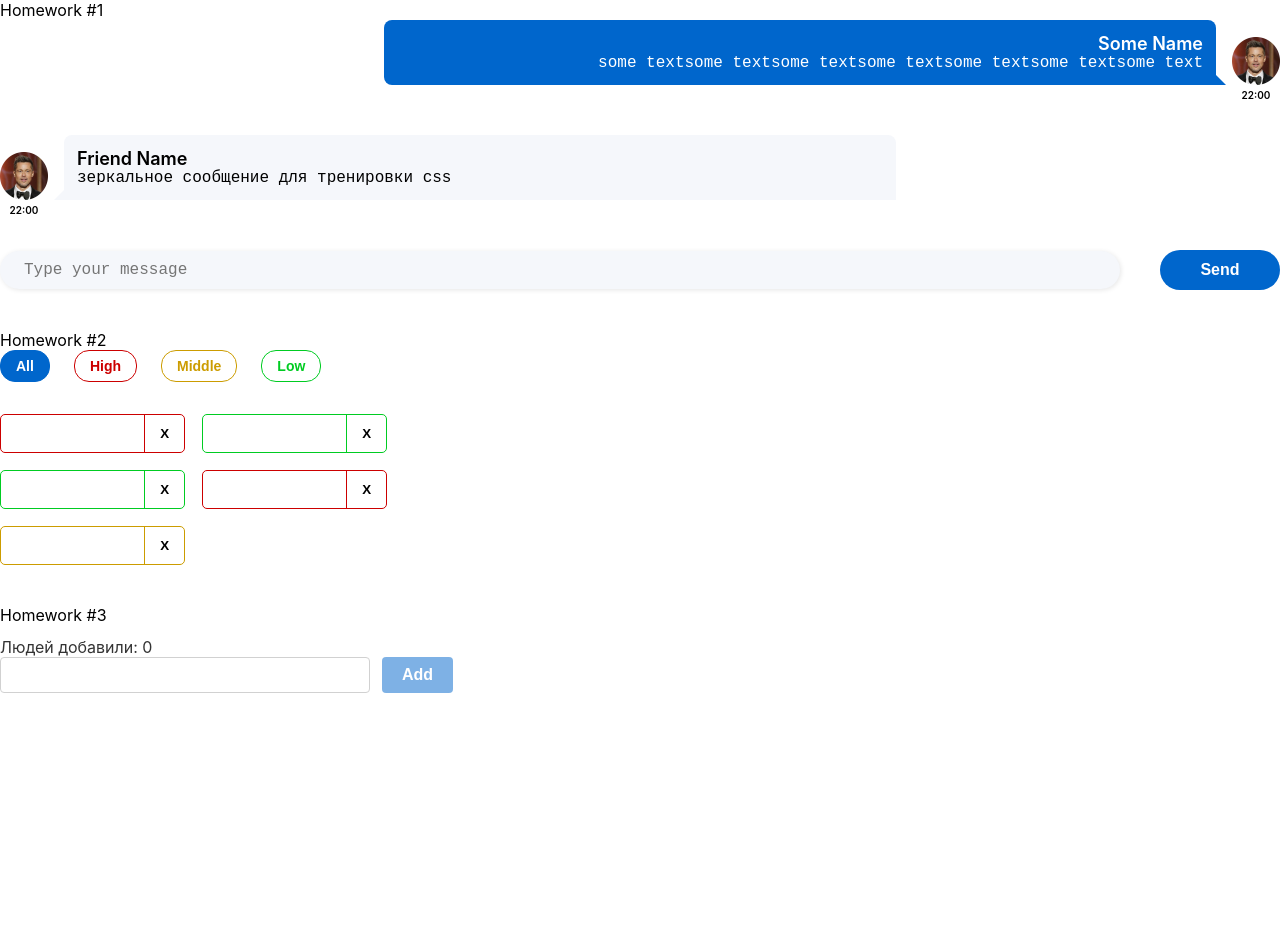
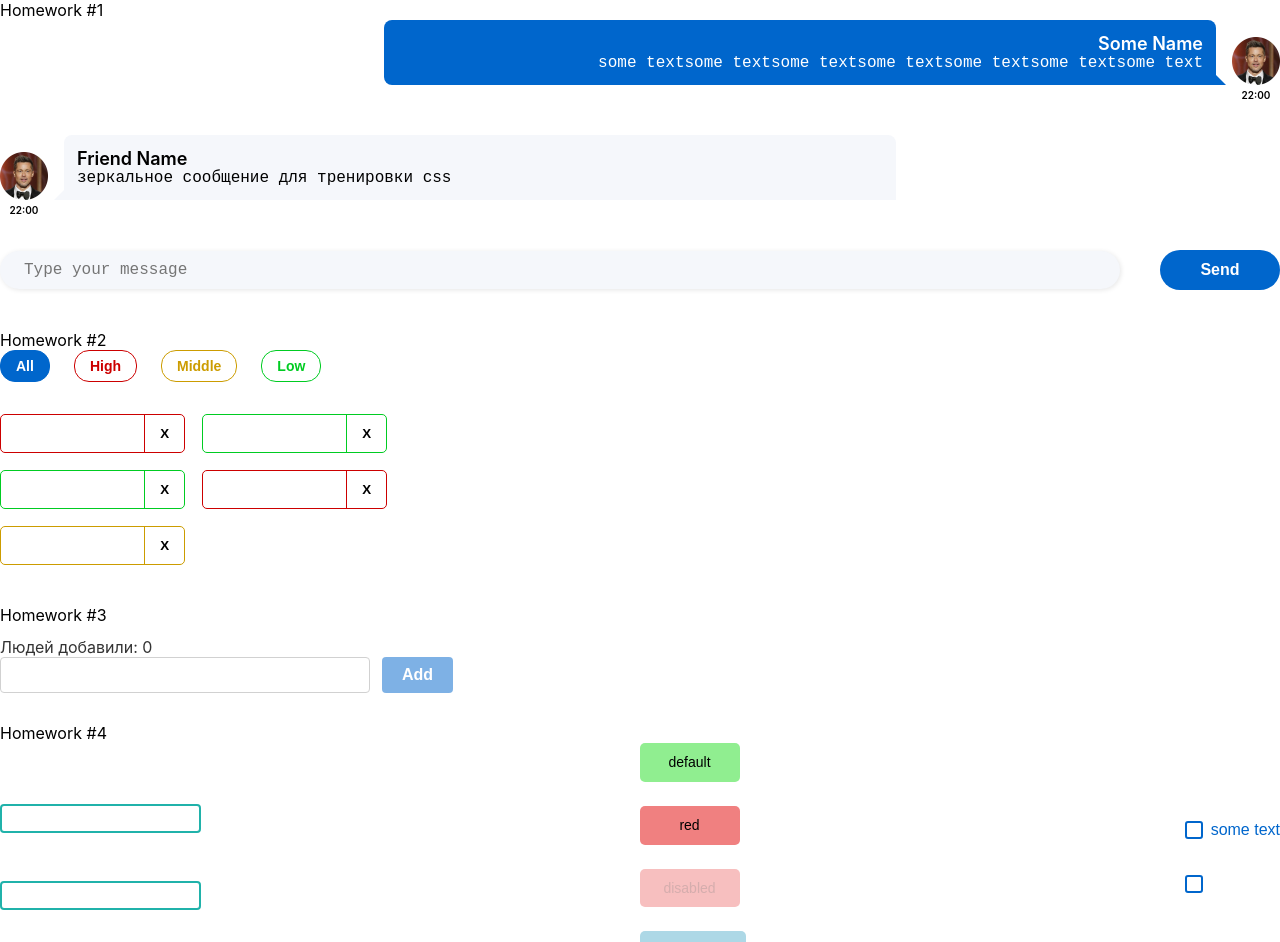
Before and after one commit to Odinokun/v-hw, a React (Create React App) app: page / in a window 1280 px wide. Shown: the top 942 px of the page. Before the commit the page ends 800 px from the top, so only its background shows below. Built offline with nearby package versions, Linux system fonts and the light colour scheme.

Commit message:
Add HW4 component and enhance styles for input, button, and checkbox components

```diff
--- a/src/s1-main/App.tsx
+++ b/src/s1-main/App.tsx
@@ -2,6 +2,7 @@ import s from './App.module.css';
 import HW1 from '../s2-homeworks/hw01/HW1';
 import HW2 from '../s2-homeworks/hw02/HW2';
 import HW3 from '../s2-homeworks/hw03/HW3';
+import HW4 from '../s2-homeworks/hw04/HW4';
 
 function App() {
   return (
@@ -9,7 +10,7 @@ function App() {
       <HW1 />
       <HW2 />
       <HW3 />
-      {/*<HW4/>*/}
+      <HW4 />
 
       {/*при выполнении дз 5 и более - закомментировать здесь дз 1-4, так как они есть внутри дз 5*/}
       {/*<HW5/>*/}
--- a/src/s2-homeworks/hw04/common/c1-SuperInputText/SuperInputText.module.css
+++ b/src/s2-homeworks/hw04/common/c1-SuperInputText/SuperInputText.module.css
@@ -1,20 +1,25 @@
 .input:focus {
+  border: 2px solid #9acd32;
+  outline: none;
 }
 
 .input {
-}
-
-.inputWrapper {
-}
-
-.superInput {
+  padding: 5px 10px;
+  border: 2px solid #20b2aa;
+  border-radius: 4px;
 }
 
 .errorInput {
+  border: 2px solid #ff6347;
 }
 
 .errorInput:focus {
+  border: 2px solid #ff6347;
 }
 
 .error {
+  margin-top: 5px;
+  color: #ff6347;
+  font-size: 12px;
+  font-weight: bold;
 }
--- a/src/s2-homeworks/hw04/common/c1-SuperInputText/SuperInputText.tsx
+++ b/src/s2-homeworks/hw04/common/c1-SuperInputText/SuperInputText.tsx
@@ -1,28 +1,16 @@
-import React, {
-    ChangeEvent,
-    DetailedHTMLProps,
-    InputHTMLAttributes,
-    KeyboardEvent,
-    ReactNode,
-} from 'react'
-import s from './SuperInputText.module.css'
+import React, { ChangeEvent, DetailedHTMLProps, InputHTMLAttributes, KeyboardEvent, ReactNode } from 'react';
+import s from './SuperInputText.module.css';
 
-// тип пропсов обычного инпута
-type DefaultInputPropsType = DetailedHTMLProps<InputHTMLAttributes<HTMLInputElement>,
-    HTMLInputElement>
+type DefaultInputPropsType = DetailedHTMLProps<InputHTMLAttributes<HTMLInputElement>, HTMLInputElement>;
 
-// здесь мы говорим что у нашего инпута будут такие же пропсы как у обычного инпута, кроме type
-// (чтоб не писать value: string, onChange: ...; они уже все описаны в DefaultInputPropsType)
 type SuperInputTextPropsType = Omit<DefaultInputPropsType, 'type'> & {
-    // и + ещё пропсы которых нет в стандартном инпуте
-    onChangeText?: (value: string) => void
-    onEnter?: () => void
-    error?: ReactNode
-    spanClassName?: string
-}
+  onChangeText?: (value: string) => void;
+  onEnter?: () => void;
+  error?: ReactNode;
+  spanClassName?: string;
+};
 
-const SuperInputText: React.FC<SuperInputTextPropsType> = (
-    {
+const SuperInputText: React.FC<SuperInputTextPropsType> = ({
   onChange,
   onChangeText,
   onKeyPress,
@@ -31,28 +19,21 @@ const SuperInputText: React.FC<SuperInputTextPropsType> = (
   className,
   spanClassName,
   id,
+  ...restProps
+}) => {
+  const onChangeCallback = (e: ChangeEvent<HTMLInputElement>) => {
+    onChange?.(e);
+    onChangeText?.(e.currentTarget.value);
+  };
+  const onKeyPressCallback = (e: KeyboardEvent<HTMLInputElement>) => {
+    onKeyPress?.(e);
 
-        ...restProps // все остальные пропсы попадут в объект restProps
-    }
-) => {
-    const onChangeCallback = (e: ChangeEvent<HTMLInputElement>) => {
-        onChange?.(e) // если есть пропс onChange, то передать ему е (поскольку onChange не обязателен)
+    onEnter && e.key === 'Enter' && onEnter();
+  };
 
-        onChangeText?.(e.currentTarget.value)
-    }
-    const onKeyPressCallback = (e: KeyboardEvent<HTMLInputElement>) => {
-        onKeyPress?.(e)
-
-        onEnter && // если есть пропс onEnter
-        e.key === 'Enter' && // и если нажата кнопка Enter
-        onEnter() // то вызвать его
-    }
-
-    const finalSpanClassName = s.error
-        + (spanClassName ? ' ' + spanClassName : '')
-    const finalInputClassName = s.input
-        + (error ? ' ' + s.errorInput : ' ' + s.superInput)
-        + (className ? ' ' + className : '') // задача на смешивание классов
+  const finalSpanClassName = s.error + (spanClassName ? ' ' + spanClassName : '');
+  const finalInputClassName =
+    s.input + (error ? ' ' + s.errorInput : ' ' + s.superInput) + (className ? ' ' + className : '');
 
   return (
     <div className={s.inputWrapper}>
@@ -62,16 +43,13 @@ const SuperInputText: React.FC<SuperInputTextPropsType> = (
         onChange={onChangeCallback}
         onKeyPress={onKeyPressCallback}
         className={finalInputClassName}
-                {...restProps} // отдаём инпуту остальные пропсы если они есть (value например там внутри)
+        {...restProps}
       />
-            <span
-                id={id ? id + '-span' : undefined}
-                className={finalSpanClassName}
-            >
+      <span id={id ? id + '-span' : undefined} className={finalSpanClassName}>
         {error}
       </span>
     </div>
-    )
-}
+  );
+};
 
-export default SuperInputText
+export default SuperInputText;
--- a/src/s2-homeworks/hw04/common/c2-SuperButton/SuperButton.module.css
+++ b/src/s2-homeworks/hw04/common/c2-SuperButton/SuperButton.module.css
@@ -1,36 +1,59 @@
 .button {
+  display: inline-block;
+  min-width: 100px;
+  padding: 10px 20px;
+  border: 1px solid transparent;
+  border-radius: 5px;
+  font-size: 14px;
+  line-height: 1.2;
+  text-align: center;
+  text-decoration: none;
+  transition: opacity 250ms cubic-bezier(0.4, 0, 0.2, 1);
+  cursor: pointer;
 }
 
 .disabled {
+  opacity: 0.5;
+  cursor: not-allowed;
 }
 
 .secondary {
+  background-color: #add8e6;
 }
 
 .default {
+  background-color: #90ee90;
 }
 
 .red {
+  background-color: #f08080;
 }
 
 .default:hover {
+  background-color: #008000;
 }
 
 .red:hover {
+  background-color: #f00;
 }
 
 .secondary:hover {
+  background-color: #00f;
 }
 
-
 .default:active {
+  background-color: #006400;
 }
 
 .secondary:active {
+  background-color: #00008b;
 }
 
 .red:active {
+  background-color: #8b0000;
 }
 
 .button:disabled {
+  opacity: 0.5;
+  cursor: not-allowed;
 }
--- a/src/s2-homeworks/hw04/common/c2-SuperButton/SuperButton.tsx
+++ b/src/s2-homeworks/hw04/common/c2-SuperButton/SuperButton.tsx
@@ -1,36 +1,23 @@
-import React, {ButtonHTMLAttributes, DetailedHTMLProps} from 'react'
-import s from './SuperButton.module.css'
+import React, { ButtonHTMLAttributes, DetailedHTMLProps } from 'react';
+import s from './SuperButton.module.css';
 
 // тип пропсов обычной кнопки, children в котором храниться название кнопки там уже описан
-type DefaultButtonPropsType = DetailedHTMLProps<ButtonHTMLAttributes<HTMLButtonElement>,
-    HTMLButtonElement>
+type DefaultButtonPropsType = DetailedHTMLProps<ButtonHTMLAttributes<HTMLButtonElement>, HTMLButtonElement>;
 
 type SuperButtonPropsType = DefaultButtonPropsType & {
-    xType?: string
-}
+  xType?: string;
+};
 
-const SuperButton: React.FC<SuperButtonPropsType> = (
-    {
-        xType,
-        className,
-        disabled,
-        ...restProps // все остальные пропсы попадут в объект restProps, там же будет children
-    }
-) => {
-    const finalClassName = s.button
-        // + (disabled
-        //         ? ...
-        //         : xType === 'red'
-        //             ? ...
-        + (className ? ' ' + className : '') // задачка на смешивание классов
+const SuperButton: React.FC<SuperButtonPropsType> = ({ xType, className, disabled, ...restProps }) => {
+  const finalClassName =
+    s.button +
+    (disabled ? ' ' + s.disabled : '') +
+    (!xType ? ' ' + s.default : '') +
+    (xType === 'secondary' ? ' ' + s.secondary : '') +
+    (xType === 'red' ? ' ' + s.red : '') +
+    (className ? ' ' + className : '');
 
-    return (
-        <button
-            disabled={disabled}
-            className={finalClassName}
-            {...restProps} // отдаём кнопке остальные пропсы если они есть (children там внутри)
-        />
-    )
-}
+  return <button disabled={disabled} className={finalClassName} {...restProps} />;
+};
 
-export default SuperButton
+export default SuperButton;
--- a/src/s2-homeworks/hw04/common/c3-SuperCheckbox/SuperCheckbox.module.css
+++ b/src/s2-homeworks/hw04/common/c3-SuperCheckbox/SuperCheckbox.module.css
@@ -1,37 +1,25 @@
 .label {
   display: flex;
   align-items: center;
-
   cursor: pointer;
 }
 
-/*input[type="checkbox"] - no*/
-
 .checkbox {
-    appearance: none;
-    /*Свойство appearance изменяет внешний вид элемента интерфейса, при сохранении его функции.
-       Если задать значение none, то чекбокс пропадет, но по нему, тем не менее,
-       можно щелкать и состояние чекбокса будет меняться*/
-
   width: 18px;
   height: 18px;
-
+  margin-right: 8px;
+  background-position: center center;
   background-repeat: no-repeat;
-    background-position: center center;
-
-    /* background-size: 90% 90%; */
+  border: 2px solid #06c;
+  border-radius: 3px;
   vertical-align: middle;
-    margin-right: 8px;
-    border-radius: 3px;
-    border: 2px solid #06c;
   cursor: pointer;
+  appearance: none;
 }
 
 .checkbox:checked {
+  background-image: url(checked.svg);
   appearance: none;
-
-    background-image: url('checked.svg');
-    /*background: #99ff99;*/
 }
 
 .checkbox:focus {
@@ -39,6 +27,6 @@
 }
 
 .spanClassName {
-    font-family: 'Montserrat', sans-serif;
   color: #06c;
+  font-family: Montserrat, sans-serif;
 }
--- a/src/s2-homeworks/hw04/common/c3-SuperCheckbox/SuperCheckbox.tsx
+++ b/src/s2-homeworks/hw04/common/c3-SuperCheckbox/SuperCheckbox.tsx
@@ -1,58 +1,40 @@
-import React, {
-    ChangeEvent,
-    DetailedHTMLProps,
-    InputHTMLAttributes,
-} from 'react'
-import s from './SuperCheckbox.module.css'
+import React, { ChangeEvent, DetailedHTMLProps, InputHTMLAttributes } from 'react';
+import s from './SuperCheckbox.module.css';
 
-// тип пропсов обычного инпута
-type DefaultInputPropsType = DetailedHTMLProps<InputHTMLAttributes<HTMLInputElement>,
-    HTMLInputElement>
+type DefaultInputPropsType = DetailedHTMLProps<InputHTMLAttributes<HTMLInputElement>, HTMLInputElement>;
 
 type SuperCheckboxPropsType = Omit<DefaultInputPropsType, 'type'> & {
-    onChangeChecked?: (checked: boolean) => void
-    spanClassName?: string
-}
+  onChangeChecked?: (checked: boolean) => void;
+  spanClassName?: string;
+};
 
-const SuperCheckbox: React.FC<SuperCheckboxPropsType> = (
-    {
+const SuperCheckbox: React.FC<SuperCheckboxPropsType> = ({
   onChange,
   onChangeChecked,
   className,
   spanClassName,
-        children, // в эту переменную попадёт текст, типизировать не нужно так как он затипизирован в React.FC
+  children,
   id,
 
-        ...restProps // все остальные пропсы попадут в объект restProps
-    }
-) => {
+  ...restProps
+}) => {
   const onChangeCallback = (e: ChangeEvent<HTMLInputElement>) => {
-        // задачка на написание онченджа
+    onChange && onChange(e);
+    onChangeChecked && onChangeChecked(e.currentTarget.checked);
+  };
 
-    }
-
-    const finalInputClassName = s.checkbox
-        + (className ? ' ' + className : '')
+  const finalInputClassName = s.checkbox + (className ? ' ' + className : '');
 
   return (
     <label className={s.label}>
-            <input
-                id={id}
-                type={'checkbox'}
-                onChange={onChangeCallback}
-                className={finalInputClassName}
-                {...restProps} // отдаём инпуту остальные пропсы если они есть (checked например там внутри)
-            />
+      <input id={id} type={'checkbox'} onChange={onChangeCallback} className={finalInputClassName} {...restProps} />
       {children && (
-                <span
-                    id={id ? id + '-span' : undefined}
-                    className={s.spanClassName}
-                >
+        <span id={id ? id + '-span' : undefined} className={s.spanClassName}>
           {children}
         </span>
       )}
-        </label> // благодаря label нажатие на спан передастся в инпут
-    )
-}
+    </label>
+  );
+};
 
-export default SuperCheckbox
+export default SuperCheckbox;
```
Also changed, not shown: src/s2-homeworks/hw04/HW4.tsx (+5 -14 lines), src/s2-homeworks/hw04/Stand.tsx (+18 -39 lines). Lines whose indentation alone changed are shown as unchanged.
